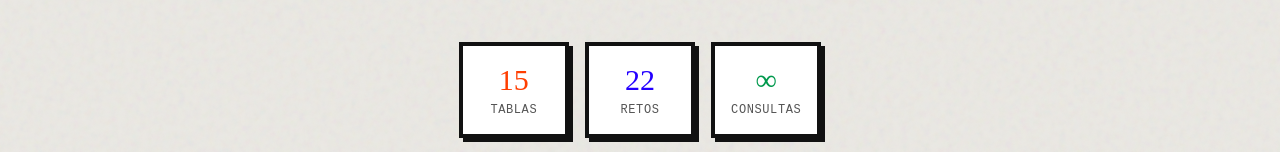
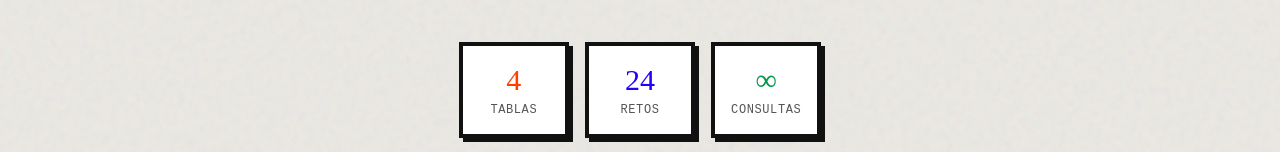
Before and after one commit to miguelcalzada-dev/sqlsense-ai, a Next.js app: page / in a window 1280 px wide. Shown: the part 572-724 px from the top of the page. Built offline with nearby package versions, Linux system fonts and the light colour scheme.

Commit message:
fix: corregir números en hero - 4 tablas, 24 retos

```diff
--- a/app/page.tsx
+++ b/app/page.tsx
@@ -135,11 +135,11 @@ function Hero() {
 
         <div className="mt-12 grid grid-cols-3 gap-4 max-w-2xl">
           <div className="card p-4 text-center">
-            <div className="font-heading text-3xl text-accent">15</div>
+            <div className="font-heading text-3xl text-accent">4</div>
             <div className="font-mono text-xs uppercase tracking-wider text-sub mt-1">Tablas</div>
           </div>
           <div className="card p-4 text-center">
-            <div className="font-heading text-3xl text-accent-2">22</div>
+            <div className="font-heading text-3xl text-accent-2">24</div>
             <div className="font-mono text-xs uppercase tracking-wider text-sub mt-1">Retos</div>
           </div>
           <div className="card p-4 text-center">
```
